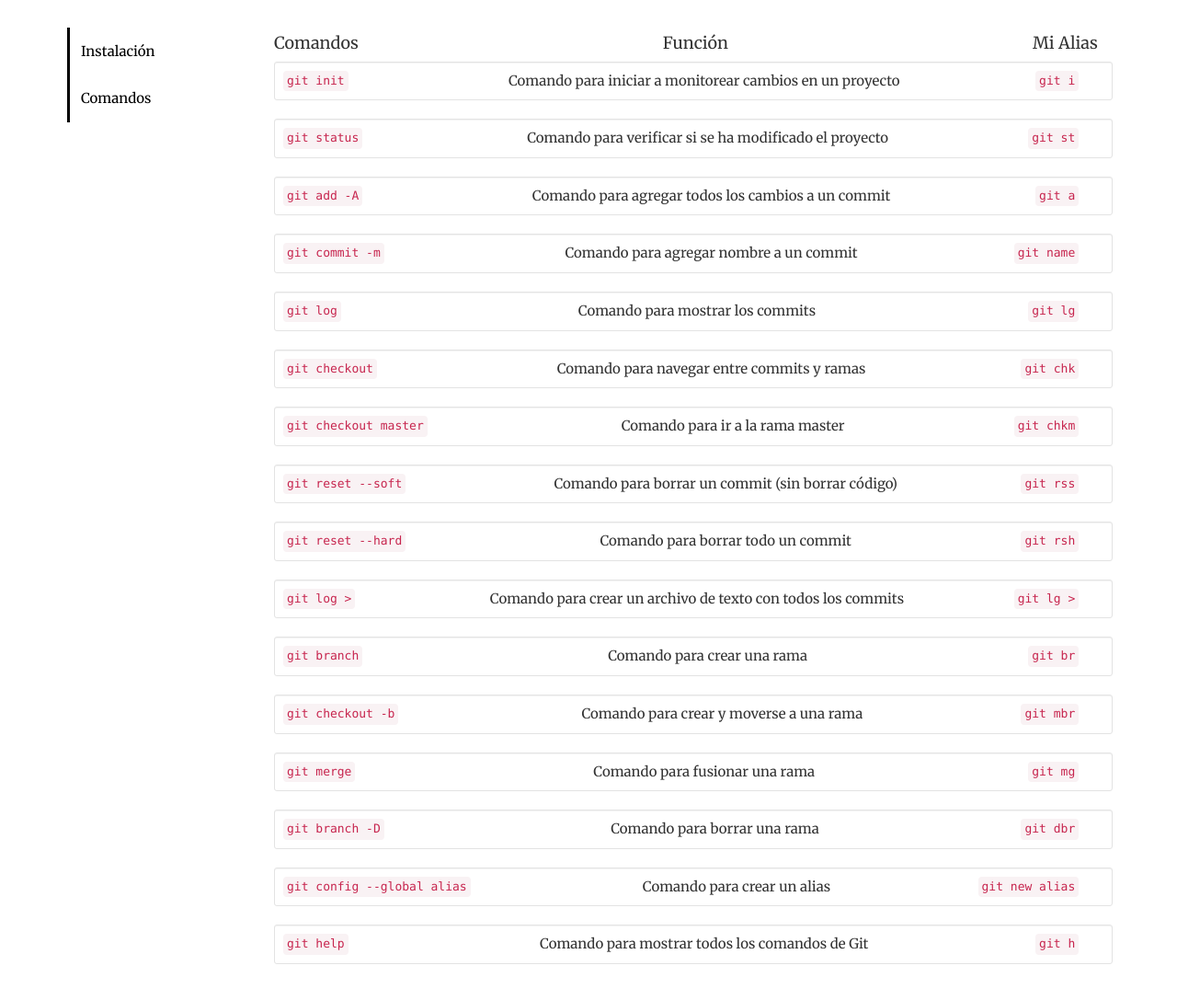
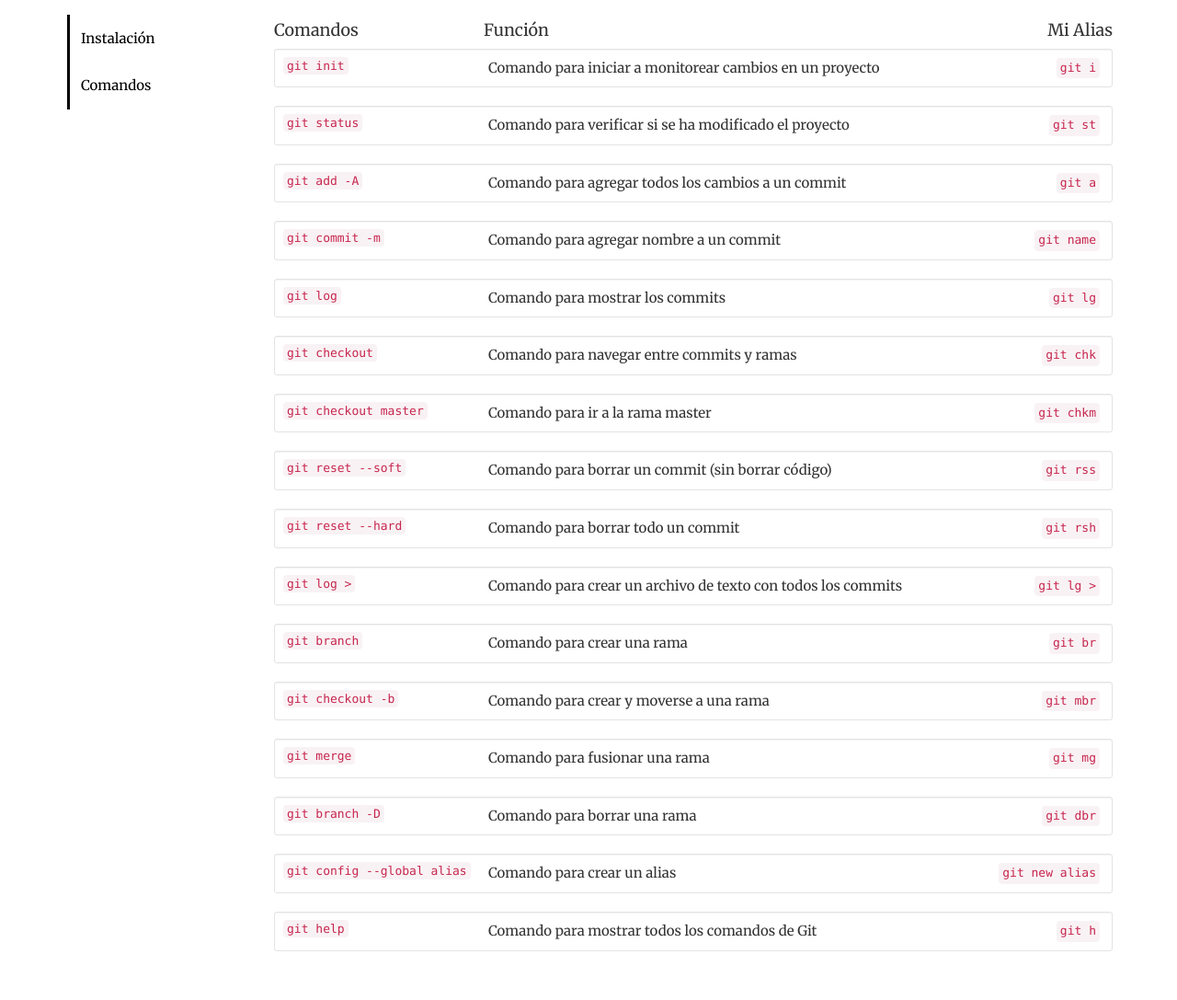
Before and after one commit to AnndresRodriguez/DemoBiblioteca, a plain HTML site: page index.html in a window 1280 px wide. Shown: the part 309-1396 px from the top of the page at 92% size. Drawn offline with Linux system fonts and the light colour scheme.

Commit message:
acomode los items de los comandos de git

```diff
--- a/css/estilos.css
+++ b/css/estilos.css
@@ -1,37 +1,10 @@
-
-.flexible-column{
-
-    display: flex;
-    flex-direction: column;
-    flex-wrap: wrap;
-
-}
-
-.flexible-row{
-
-    display: flex;
-    flex-direction: row;
-    flex-wrap: wrap;
-
-}
-
-.space-between{
-
-    justify-content: space-between;
-
-}
-
-.space-around{
-
-    justify-content: space-around;
-
-
-}
 
 .well{
 
     background-color: white;
 }
+
+
 
 
 
--- /dev/null
+++ b/css/flexbox.css
@@ -0,0 +1,16 @@
+.flexible{ display: flex;}
+.flexible-column{display: flex;flex-direction: column;flex-wrap: wrap;}
+.flexible-row{display: flex; flex-direction: row; flex-wrap: wrap;}
+.justify-center{ justify-content: center; }
+.justify-between { justify-content: space-between; }
+.justify-around { justify-content: space-around; }
+.justify-start { justify-content: flex-start; }
+.justify-end { justify-content: flex-end; }
+.items-start{ align-items: flex-start;}
+.items-end{align-items: flex-end;}
+.items-center{ align-items: center; }
+.items-stretch {align-items: stretch;}
+.content-start { align-content: flex-start; }
+.content-end { align-content: flex-end; }
+.content-between { align-content: space-between; }
+.content-around { align-content: space-around; }
--- a/index.html
+++ b/index.html
@@ -8,23 +8,21 @@
 	<link rel="stylesheet" type="text/css" href="font-awesome-4.7.0/css/font-awesome.min.css">
 	<link rel="stylesheet" type="text/css" href="css/estilos-default.css">
 	<link rel="stylesheet" type="text/css" href="css/estilos.css">
+	<link rel="stylesheet" type="text/css" href="css/flexbox.css">
 </head>
-<body class="container flexible">
+
+<body class="container flexible-column">
 
 	<header>
-
 		<div class="jumbotron" style="background: steelblue; color: white" >
 		  <h1>Biblioteca Personal</h1>
 		  <h2>Andres Rodríguez</h2>
 		</div>
-
 	</header>
 
-
-	.<main class="flexible-column seccion-main">
+	<main class="flexible-column seccion-main">
 
 		<section class="nav-bibloteca">
-
 			<ul class="nav nav-tabs">
 				<li role="presentation" class="active"><a href="#">HTML5</a></li>
 				<li role="presentation" ><a href="nav-css">CSS</a></li>
@@ -35,14 +33,10 @@
 				<li role="presentation"><a href="#">GitHub</a></li>
 				<li role="presentation"><a href="#">Laravel</a></li>
 			</ul>
-
 		</section>
 
-
-			<section class="flexible">
-
-				<div class="article__css flexible-row space-between" id="nav-css">
-
+		<section>
+			<div class="article__css flexible-row justify-between" id="nav-css">
 				<div class="container__aside">
 					<aside id="aside">
 						<div class="aside__container-items">
@@ -53,170 +47,113 @@
 				</div>
 
 			<div class="container__article">
-
 				<article>
 
-					  			<div class="flexible-row space-between">
-						  			<h4>Comandos</h4>
-						  			<h4>Función</h4>
-						  			<h4 style="margin-right: .9em;">Mi Alias</h4>
+		  			<div class="flexible-row justify-between">
+		  				<div class="well-sm__comando" style="width: 25%;"><h4>Comandos</h4></div>
+						<div class="well-sm__funcion" style="width: 60%;"><h4>Función</h4></div>
+						<div class=" well-sm__alias flexible justify-end" style="width: 15%;"><h4>Mi Alias</h4></div>
 		  			</div>
 
-								<div class="well well-sm flexible-row space-between">
-
-								    <code>git init</code>
-								    <p>Comando para iniciar a monitorear cambios en un proyecto</p>
-									<code>git i</code>
-
+					<div class="well well-sm flexible-row">
+						<div class="well-sm__comando" style="width: 25%;"><code>git init</code></div>
+						<div class="well-sm__funcion" style="width: 60%;"><p>Comando para iniciar a monitorear cambios en un proyecto</p></div>
+						<div class=" well-sm__alias flexible justify-end" style="width: 15%;"><code>git i</code></div>
 					</div>
 
-								<div class="well well-sm flexible-row space-between">
+					<div class="well well-sm flexible-row justify-between">
+						<div class="well-sm__comando" style="width: 25%;"><code>git status</code></div>
+						<div class="well-sm__funcion" style="width: 60%;"><p>Comando para verificar si se ha modificado el proyecto</p> </div>
+						<div class=" well-sm__alias flexible justify-end" style="width: 15%;"><code>git st</code></div>
+					</div>
 
-								    <code>git status</code>
-								    <p>Comando para verificar si se ha modificado el proyecto </p>
-									<code>git st</code>
+					<div class="well well-sm flexible-row justify-between">
+						<div class="well-sm__comando" style="width: 25%;"><code>git add -A</code></div>
+						<div class="well-sm__funcion" style="width: 60%;"><p>Comando para agregar todos los cambios a un commit </p>  </div>
+						<div class=" well-sm__alias flexible justify-end" style="width: 15%;"><code>git a</code></div>
+					</div>
 
+					<div class="well well-sm flexible-row justify-between">
+						<div class="well-sm__comando" style="width: 25%;"><code>git commit -m</code></div>
+						<div class="well-sm__funcion" style="width: 60%;"><p>Comando para agregar nombre a un commit</p></div>
+						<div class=" well-sm__alias flexible justify-end" style="width: 15%;"><code>git name</code></div>
+					</div>
+
+					<div class="well well-sm flexible-row justify-between">
+						<div class="well-sm__comando" style="width: 25%;"><code>git log</code></div>
+						<div class="well-sm__funcion" style="width: 60%;"><p>Comando para mostrar los commits</p></div>
+						<div class=" well-sm__alias flexible justify-end" style="width: 15%;"><code>git lg</code></div>
+					</div>
+
+					<div class="well well-sm flexible-row justify-between">
+						<div class="well-sm__comando" style="width: 25%;"><code>git checkout</code></div>
+						<div class="well-sm__funcion" style="width: 60%;"><p>Comando para navegar entre commits y ramas</p></div>
+						<div class=" well-sm__alias flexible justify-end" style="width: 15%;"><code>git chk</code></div>
+					</div>
+
+					<div class="well well-sm flexible-row justify-between">
+						<div class="well-sm__comando" style="width: 25%;"><code>git checkout master</code></div>
+						<div class="well-sm__funcion" style="width: 60%;"><p>Comando para ir a la rama master</p> </div>
+						<div class=" well-sm__alias flexible justify-end" style="width: 15%;"><code>git chkm</code></div>
+					</div>
+
+					<div class="well well-sm flexible-row justify-between">
+						<div class="well-sm__comando" style="width: 25%;"><code>git reset --soft</code></div>
+						<div class="well-sm__funcion" style="width: 60%;"><p>Comando para borrar un commit (sin borrar código)</p>  </div>
+						<div class=" well-sm__alias flexible justify-end" style="width: 15%;"><code>git rss</code></div>
+					</div>
+
+					<div class="well well-sm flexible-row justify-between">
+						<div class="well-sm__comando" style="width: 25%;"><code>git reset --hard</code></div>
+						<div class="well-sm__funcion" style="width: 60%;"><p>Comando para borrar todo un commit </p> </div>
+						<div class=" well-sm__alias flexible justify-end" style="width: 15%;"><code>git rsh</code></div>
+					</div>
+
+					<div class="well well-sm flexible-row justify-between">
+						<div class="well-sm__comando" style="width: 25%;"><code>git log ></code></div>
+						<div class="well-sm__funcion" style="width: 60%;"><p>Comando para crear un archivo de texto con todos los commits</p></div>
+						<div class=" well-sm__alias flexible justify-end" style="width: 15%;"><code>git lg ></code></div>
+					</div>
+
+					<div class="well well-sm flexible-row justify-between">
+						<div class="well-sm__comando" style="width: 25%;"><code>git branch</code></div>
+						<div class="well-sm__funcion" style="width: 60%;"><p>Comando para crear una rama</p></div>
+						<div class=" well-sm__alias flexible justify-end" style="width: 15%;"><code>git br</code></div>
 					</div>
 
 
-								<div class="well well-sm flexible-row space-between">
-
-								    <code>git add -A</code>
-								    <p>Comando para agregar todos los cambios a un commit </p>
-									<code>git a</code>
-
+					<div class="well well-sm flexible-row justify-between">
+						<div class="well-sm__comando" style="width: 25%;"><code>git checkout -b</code></div>
+						<div class="well-sm__funcion" style="width: 60%;"><p>Comando para crear y moverse a una rama</p></div>
+						<div class=" well-sm__alias flexible justify-end" style="width: 15%;"><code>git mbr</code></div>
 					</div>
 
-								<div class="well well-sm flexible-row space-between">
-
-								    <code>git commit -m</code>
-								    <p>Comando para agregar nombre a un commit</p>
-									<code>git name</code>
-
+					<div class="well well-sm flexible-row justify-between">
+						<div class="well-sm__comando" style="width: 25%;"><code>git merge</code></div>
+						<div class="well-sm__funcion" style="width: 60%;"><p>Comando para fusionar una rama</p></div>
+						<div class=" well-sm__alias flexible justify-end" style="width: 15%;"><code>git mg</code></div>
 					</div>
 
-								<div class="well well-sm flexible-row space-between">
-
-								    <code>git log</code>
-								    <p>Comando para mostrar los commits</p>
-									<code>git lg</code>
-
+					<div class="well well-sm flexible-row justify-between">
+						<div class="well-sm__comando" style="width: 25%;"><code>git branch -D</code></div>
+						<div class="well-sm__funcion" style="width: 60%;"><p>Comando para borrar una rama</p></div>
+						<div class=" well-sm__alias flexible justify-end" style="width: 15%;"><code>git dbr</code></div>
 					</div>
 
-								<div class="well well-sm flexible-row space-between">
-
-								    <code>git checkout</code>
-								    <p>Comando para navegar entre commits y ramas</p>
-									<code>git chk</code>
-
-								</div>
-
-								<div class="well well-sm flexible-row space-between">
-
-								    <code>git checkout master</code>
-								    <p>Comando para ir a la rama master</p>
-									<code>git chkm</code>
-
-								</div>
-
-								<div class="well well-sm flexible-row space-between">
-
-								    <code>git reset --soft</code>
-								    <p>Comando para borrar un commit (sin borrar código)</p>
-									<code>git rss</code>
-
-								</div>
-
-								<div class="well well-sm flexible-row space-between">
-
-								    <code>git reset --hard</code>
-								    <p>Comando para borrar todo un commit </p>
-									<code>git rsh</code>
-
-								</div>
-
-								<div class="well well-sm flexible-row space-between">
-
-								    <code>git log ></code>
-								    <p>Comando para crear un archivo de texto con todos los commits</p>
-									<code>git lg ></code>
-
-								</div>
-
-								<div class="well well-sm flexible-row space-between">
-
-								    <code>git branch</code>
-								    <p>Comando para crear una rama</p>
-									<code>git br</code>
-
+					<div class="well well-sm flexible-row justify-between">
+						<div class="well-sm__comando" style="width: 25%;"><code>git config --global alias</code></div>
+						<div class="well-sm__funcion" style="width: 60%;"><p>Comando para crear un alias</p></div>
+						<div class=" well-sm__alias flexible justify-end" style="width: 15%;"><code>git new alias</code></div>
 					</div>
 
 
-								<div class="well well-sm flexible-row space-between">
-
-								    <code>git checkout -b</code>
-								    <p>Comando para crear y moverse a una rama</p>
-									<code>git mbr</code>
-
+					<div class="well well-sm flexible-row justify-between">
+						<div class="well-sm__comando" style="width: 25%;"><code>git help</code></div>
+						<div class="well-sm__funcion" style="width: 60%;"><p>Comando para mostrar todos los comandos de Git</p></div>
+						<div class=" well-sm__alias flexible justify-end" style="width: 15%;"><code>git h</code></div>
 					</div>
-
-								<div class="well well-sm flexible-row space-between">
-
-								    <code>git merge</code>
-								    <p>Comando para fusionar una rama</p>
-									<code>git mg</code>
-
+		  		</article>
 		  	</div>
-
-								<div class="well well-sm flexible-row space-between">
-
-								    <code>git branch -D</code>
-								    <p>Comando para borrar una rama</p>
-									<code>git dbr</code>
-
-								</div>
-
-
-								<div class="well well-sm flexible-row space-between">
-
-								    <code>git config --global alias</code>
-								    <p>Comando para crear un alias</p>
-									<code>git new alias</code>
-
-								</div>
-
-								<div class="well well-sm flexible-row space-between">
-
-								    <code>git help</code>
-								    <p>Comando para mostrar todos los comandos de Git</p>
-									<code>git h</code>
-
-								</div>
-
-
-
-						<!-- 		<div class="well well-sm flexible-row space-between">
-
-								    <code>git add</code>
-								    <p>Comando para agregar un único cambio a un commit </p>
-									<code>---</code>
-
-								</div> -->
-
-
-					  		</article>
-
-
-
-
-					  	</div>
-				</div>
-
-
-
-
-
-
 		</section>
 	</main>
 
```
Lines whose indentation alone changed are shown as unchanged.
